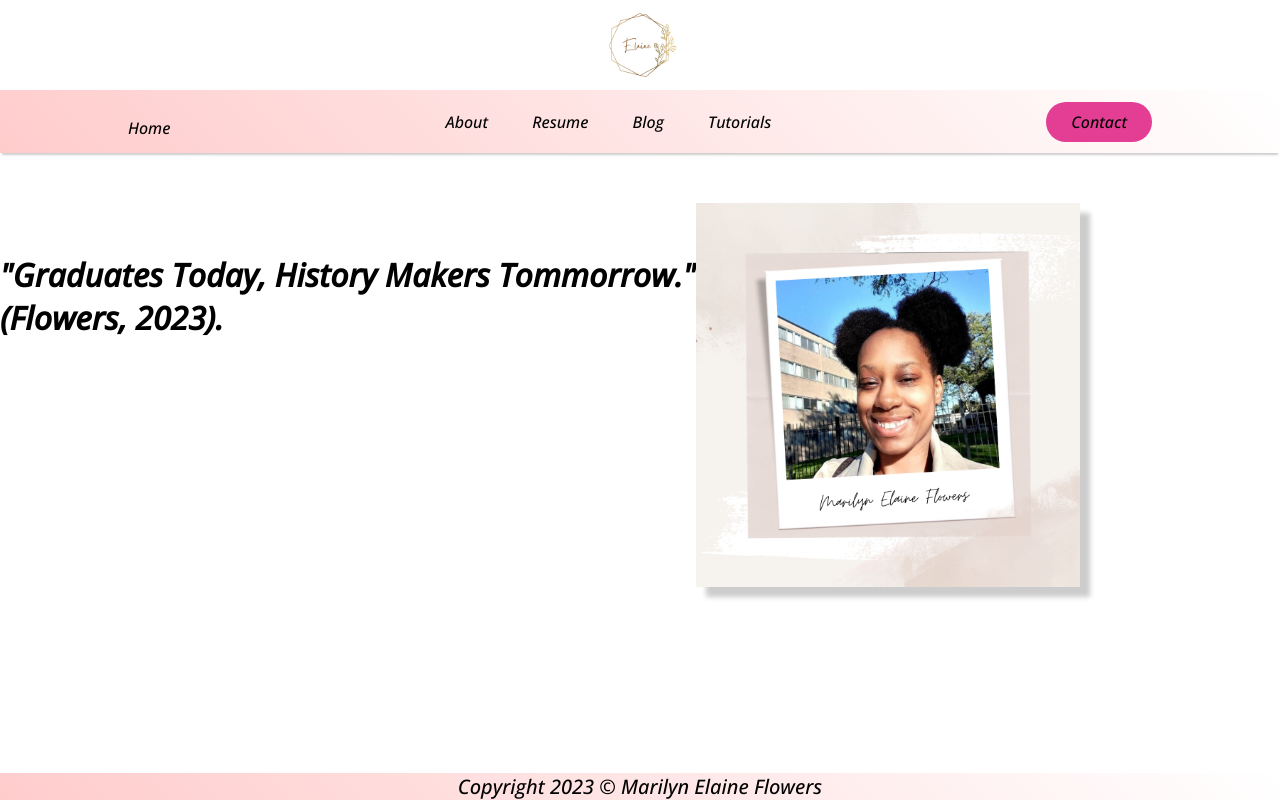
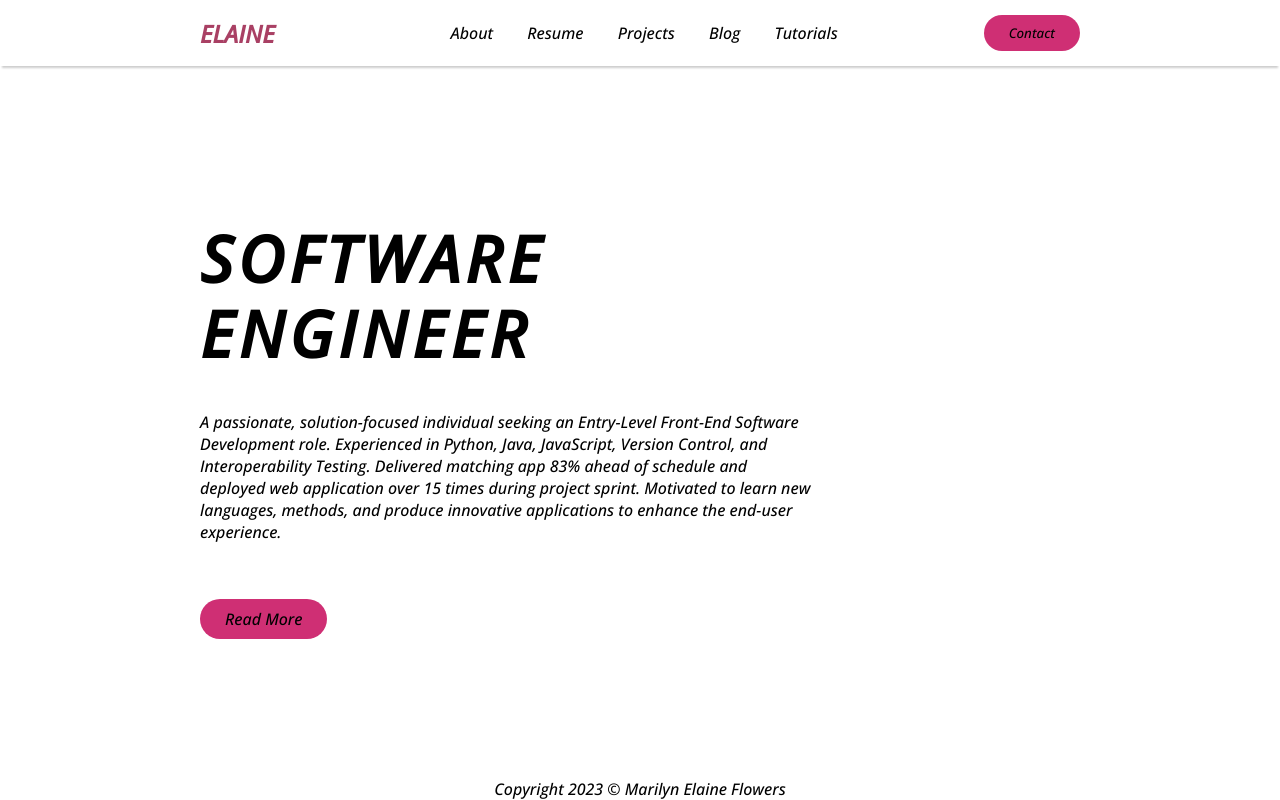
Before and after one commit to mflowers1395/Elaine, a Django app: page /home/ in a window 1280 px wide. Run offline with Django 4.2, Linux system fonts and the light colour scheme.

Commit message:
Updating website style and navigation bar

```diff
--- a/Elaine/static/css/style.css
+++ b/Elaine/static/css/style.css
@@ -1,85 +1,129 @@
 @import url('https://fonts.googleapis.com/css2?family=Open+Sans:ital,wght@1,500&display=swap');
 
-
-* {
-    box-sizing: border-box;
+*{
     margin: 0;
     padding: 0;
+    box-sizing: border-box;
     font-family: 'Open Sans', sans-serif;
-    color: black;
 }
 
-.marilyn {
-    display:block;
-    margin-left: auto;
-    margin-right: 300px;
-    margin-top: 50px;
-    width: 30%;
-    height: 30%;
-    box-shadow: 10px 10px 5px #ccc;
-      -moz-box-shadow: 10px 10px 5px #ccc;
-      -webkit-box-shadow: 10px 10px 5px #ccc;
-      -khtml-box-shadow: 10px 10px 5px #ccc;
-}
-.saying{
-    float:left;
-    margin-top: 50px;
+header{
+    z-index: 999;
+    position: absolute;
+    top:0;
+    left:0;
+    width: 100%;
+    display: flex;
+    justify-content: space-between;
+    align-items: center;
+    padding: 15px 200px;
+    transition: 0.5s ease;
+    box-shadow: 0 4px 2px -2px rgba(0,0,0,.2);
+
 
 
 }
 
-
-
-
-.news{
-    margin-top: 40px;
-    width: 40%;
-    display: block;
-    margin-left: auto;
-    margin-right: auto;
-     box-shadow: 10px 10px 5px #ccc;
-      -moz-box-shadow: 10px 10px 5px #ccc;
-      -webkit-box-shadow: 10px 10px 5px #ccc;
-      -khtml-box-shadow: 10px 10px 5px #ccc;
+header .brand{
+    color: #A94064;
+    font-size: 1.5em;
+    font-weight: 700;
+    text-transform: uppercase;
+    text-decoration: none;
 }
 
-.life {
-    height: 650px;
-    width: 100%;
-    margin-top: 40px;
-    display: block;
+header .navigation{
+    position: relative;
+
 }
 
-.e{
-    height:90px;
-    display: block;
-    margin-left: auto;
-    margin-right: auto;
-    cursor: pointer;
+header .navigation .navigation-items a{
+    position: relative;
+    color: #000;
+    font-size: 1em;
+    text-decoration: none;
+    margin-left: 30px;
+    transition: 0.3s ease;
 }
 
+header .navigation .navigation-items a:before{
+    content: '';
+    position: absolute;
+    background: #000;
+    width: 0;
+    height: 3px;
+    bottom: 0;
+    left: 0;
+    transition: 0.3s ease;
+}
 
-li,
-a,
-button {
-    font-family: 'Open Sans', sans-serif;
-    font-weight: 500;
-    font-size: 16px;
-    color: Black;
-    text-decoration: none;
+header .navigation .navigation-items a:hover:before{
+    width: 100%;
+}
 
+section{
+    padding:100px 200px;
+}
+
+.home{
+    position: relative;
+    width: 100%;
+    min-height: 100vh;
+    display: flex;
+    justify-content: center;
+    flex-direction: column;
+    background: white;
+
+}
+
+.home .content{
+    z-index: 888;
+    width: 70%;
+    margin-top: 50px;
+}
+
+.home .content h1{
+    font-size: 4em;
+    font-weight: 900;
+    text-transform: uppercase;
+    letter-spacing: 5px;
+    line-height: 75px;
+    margin-bottom: 40px;
+}
+
+.home .content p{
+    margin-bottom:65px;
 }
 
 
 
-header {
-    display: flex;
-    justify-content: space-between;
-    align-items: center;
-    padding: 10px 10%;
-    background-image: linear-gradient(45deg,#ffcccc, white);
-    box-shadow: 0 4px 2px -2px rgba(0,0,0,.2);
+button{
+    background-color: rgba(207, 47, 116);
+    padding: 9px 25px;
+    border: none;
+    border-radius: 50px;
+    cursor: pointer;
+    transition: all 0.3s ease 0s;
+
 }
+
+button:hover, .home .content a:hover{
+    background-color: rgba(207, 47, 116,0.8);
+
+}
+
+.home .content a{
+    background-color: rgba(207, 47, 116);
+    padding: 9px 25px;
+    border: none;
+    border-radius: 50px;
+    cursor: pointer;
+    transition: all 0.3s ease 0s;
+    text-decoration: none;
+    color: #000;
+
+}
+
 
 footer {
     position: fixed;
@@ -87,34 +131,4 @@ footer {
     width: 100%;
     text-align: center;
     color: Black;
-    font-size: 20px;
-    background-image: linear-gradient(45deg,#ffcccc, white);
 }
-
-.nav_links li {
-    display: inline-block;
-    padding: 0px 20px;
-}
-
-.nav_links li a {
-    transition: all 0.3s ease 0s;
-}
-
-.nav_links li a:hover {
-    color: rgba(207, 47, 116);
-}
-
-button {
-    padding: 9px 25px;
-    background-color: rgba(227, 61, 148);
-    border: none;
-    border-radius: 50px;
-    cursor: pointer;
-    transition: all 0.3s ease 0s;
-
-}
-
-button:hover {
-    background-color: rgba(207, 47, 116);
-
-}
--- a/Elaine/templates/about.html
+++ b/Elaine/templates/about.html
@@ -4,7 +4,4 @@
 {% block title %} About {% endblock %}
 
 {% block content %}
-<img  class="life" src="{% static 'images/Life.jpg' %}">
-
-<h1> About Me </h1>
 {% endblock %}
--- a/Elaine/templates/base.html
+++ b/Elaine/templates/base.html
@@ -9,25 +9,23 @@
 </head>
 
 <body>
-    <a href="{% url 'index' %}"><img  class="e" src="{% static 'images/E.png' %}"></a>
+
     <header>
-        <h1><a href="{% url 'index' %}">Home</a></h1>
-        <nav>
-            <ul class="nav_links">
+        <a href="{% url 'index' %}" class="brand">Elaine</a>
+        <div class="navigation">
+            <div class="navigation-items">
+                <a href="{% url 'about' %}">About</a>
+                <a href="{% url 'resume' %}">Resume</a>
+                <a href="{% url 'projects' %}">Projects</a>
+                <a href="{% url 'blog' %}">Blog</a>
+                <a href="{% url 'tutorials' %}">Tutorials</a>
 
-                <li><a href="{% url 'about' %}">About</a></li>
-                <li><a href="{% url 'resume' %}">Resume</a></li>
-                <li><a href="{% url 'blog' %}">Blog</a></li>
-                <li><a href="{% url 'tutorials' %}">Tutorials</a></li>
 
-            </ul>
-        </nav>
-        <a class="cta" href="{% url 'contact' %}"><button>Contact</button></a>
+            </div>
+
+        </div>
+        <a  href="{% url 'contact' %}"><button>Contact</button></a>
     </header>
-
-    <div class="bg-gradiant">
-
-    </div>
 
     <main>
         {% block content %}
--- a/Elaine/templates/blog.html
+++ b/Elaine/templates/blog.html
@@ -4,5 +4,4 @@
 {% block title %} Blog {% endblock %}
 
 {% block content %}
-<img  class="news"src="{% static 'images/News Feed.png' %}">
 {% endblock %}
--- a/Elaine/templates/index.html
+++ b/Elaine/templates/index.html
@@ -5,7 +5,13 @@
 
 {% block content %}
 
-<h1 class="saying"> "Graduates Today, History Makers Tommorrow." <br> (Flowers, 2023).</h1>
-<img  class="marilyn" src="{% static 'images/Marilyn.png' %}">
+<section class="home">
+    <div class="content">
+        <h1>Software<br>Engineer</h1>
+        <p> A passionate, solution-focused individual seeking an Entry-Level Front-End Software Development role. Experienced in Python, Java, JavaScript, Version Control, and Interoperability Testing. Delivered matching app 83% ahead of schedule and deployed web application over 15 times during project sprint. Motivated to learn new languages, methods, and produce innovative applications to enhance the end-user experience.</p>
+        <a href="{% url 'resume' %}">Read More</a>
+    </div>
+</section>
+
 
 {% endblock %}
--- a/Elaine/urls.py
+++ b/Elaine/urls.py
@@ -27,4 +27,5 @@ urlpatterns = [
     path('tutorials/', views.tutorials, name="tutorials"),
      path('tutorials/', views.resume, name="resume"),
       path('blog/', views.blog, name="blog"),
+       path('projects/', views.projects, name="projects"),
 ]
--- a/Elaine/views.py
+++ b/Elaine/views.py
@@ -17,3 +17,6 @@ def tutorials(request):
 
 def blog(request):
     return render(request, 'blog.html')
+
+def projects(request):
+    return render(request, 'projects.html')
```
Also changed, not shown: Elaine/templates/contact.html (+0 -9 lines), Elaine/static/images/Phone.jpg (added), Elaine/templates/projects.html (added).
